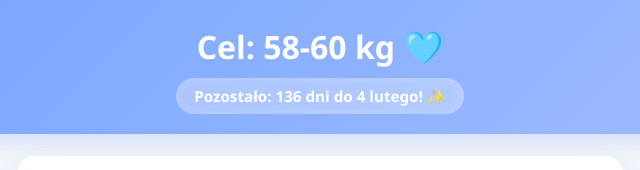
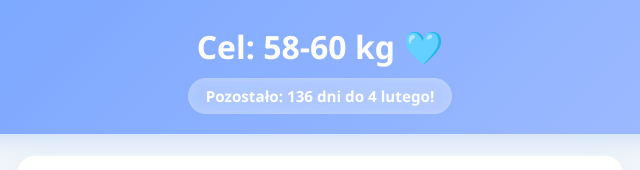
Before and after one commit to antoninapiotrowiak/Aplikacja-redukcja, a plain HTML site: page index.html in a window 1280 px wide. Shown: the top 170 px of the page, 320-960 px from the left. Drawn offline with nearby package versions, Linux system fonts and the light colour scheme.

Commit message:
Update index.html

```diff
--- a/index.html
+++ b/index.html
@@ -299,7 +299,7 @@
             const diff = targetDate - now;
             if (diff > 0) {
                 const days = Math.floor(diff / (1000 * 60 * 60 * 24));
-                document.getElementById("countdown").innerText = `Pozostało: ${days} dni do 4 lutego! ✨`;
+                document.getElementById("countdown").innerText = `Pozostało: ${days} dni do 4 lutego!`;
             } else {
                 document.getElementById("countdown").innerText = "Czas na Twój Cel!";
             }
```
